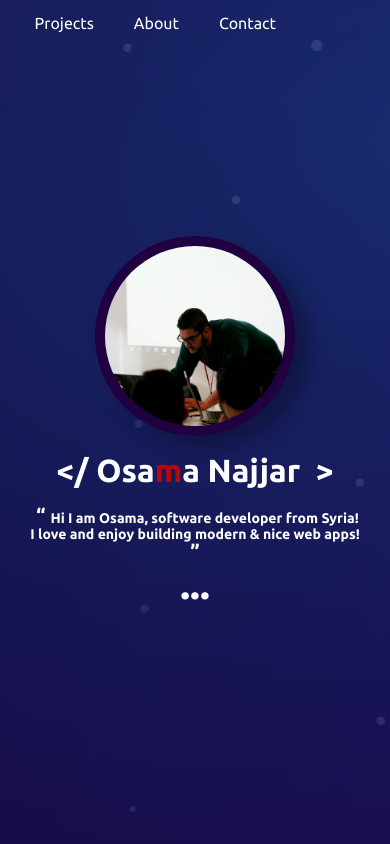
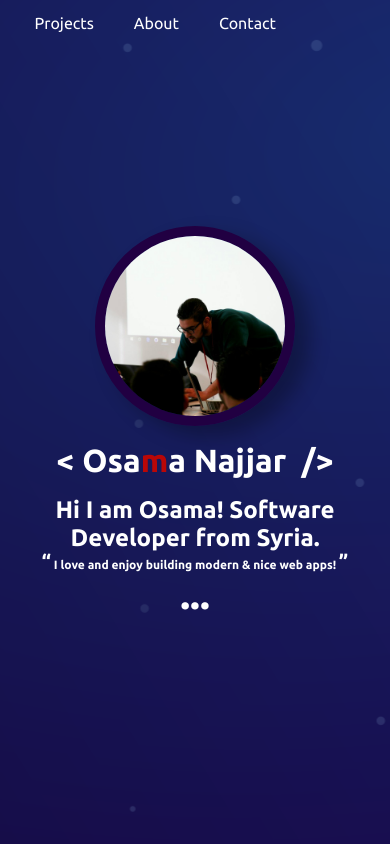
Before and after one commit to najjar-osama/najjar-osama.github.io, a website: page src/index.html in a window 390 px wide. Shown: the top 844 px of the page. Drawn offline with Linux system fonts and the light colour scheme; files that its build step writes are made by us from their sources; files whose address does not match are found by name.

Commit message:
refactor hero-subtitle for more responsiveness

```diff
--- a/src/index.html
+++ b/src/index.html
@@ -39,14 +39,16 @@
                         </div>
                         <a href="#" class="hero-title hero-title-anim">
                             <h1>
-                                <b>&lt;/&nbsp;</b>Osa<span class="red-m">m</span>a Najjar
-                                <b>&nbsp;&gt;</b>
+                                <b>&lt;&nbsp;</b>Osa<span class="red-m">m</span>a Najjar
+                                <b>&nbsp;/&gt;</b>
                             </h1>
                         </a>
                         <h2 class="hero-subtitle">
-                            <span class="line">
-                                <span class="qoute">“</span>Hi I am Osama, software developer from Syria!</span>
-                            <span class="line">
+                            <span class="line line--main">
+                                Hi I am Osama! Software Developer from Syria.
+                            </span>
+                            <span class="line line--sub">
+                                <span class="qoute">“</span>
                                 I love and enjoy building modern & nice web apps!
                                 <span class="qoute">”</span>
                             </span>
--- a/src/styles/_customScrollBar.scss
+++ b/src/styles/_customScrollBar.scss
@@ -2,5 +2,5 @@
   background: #AAA;
 }
 *::-webkit-scrollbar-thumb{
-    background: rgba(35, 0, 70, 0.80);
+    background: #260053;
 }
--- a/src/styles/_hero.scss
+++ b/src/styles/_hero.scss
@@ -81,12 +81,11 @@
   color: #fff;
   margin: 20px 0px 0px 0px;
   text-align: center;
-  font-size: 14px;
   transition: font-size 0.2s ease-in-out;
   .qoute {
     font-size: 20px;
     line-height: 1;
-    margin: 5px;
+    //margin: 5px;
   }
   .line {
     display: block;
@@ -96,26 +95,58 @@
     display: block;
     font-size: 40px;
   }
+  .line-main{
+    font-size:14px;
+    @media screen and(min-width: $xs) {
+
+      &{
+        font-size: 16px;
+      }
+    }
+    @media screen and(min-width: $xs) {
+
+      &{
+        font-size: 25px;
+      }
+    }
+    @media screen and (min-width: $sm) {
+      .qoute {
+        font-size: 28px;
+      }
+    }
+  }
+  .line--sub{
+      font-size: 12px;
+      @media screen and(min-width: $xs) {
+
+        &{
+          font-size: 14px;
+        }
+      }
+      @media screen and(min-width: $xs) {
+
+        &{
+          font-size: 20px;
+        }
+      }
+      @media screen and (min-width: $sm) {
+        .qoute {
+          font-size: 25px;
+        }
+      }
+  }
   @media screen and(min-width: $xs) {
-    & {
-      font-size: 16px;
-    }
+
     .qoute {
       font-size: 24px;
     }
   }
   @media screen and(min-width: $ms) {
-    & {
-      font-size: 20px;
-    }
     .qoute {
       font-size: 26px;
     }
   }
   @media screen and (min-width: $sm) {
-    & {
-      font-size: 26px;
-    }
     .qoute {
       font-size: 28px;
     }
```
Also changed, not shown: dist/index.html, dist/style.css. Lines whose indentation alone changed are shown as unchanged.
